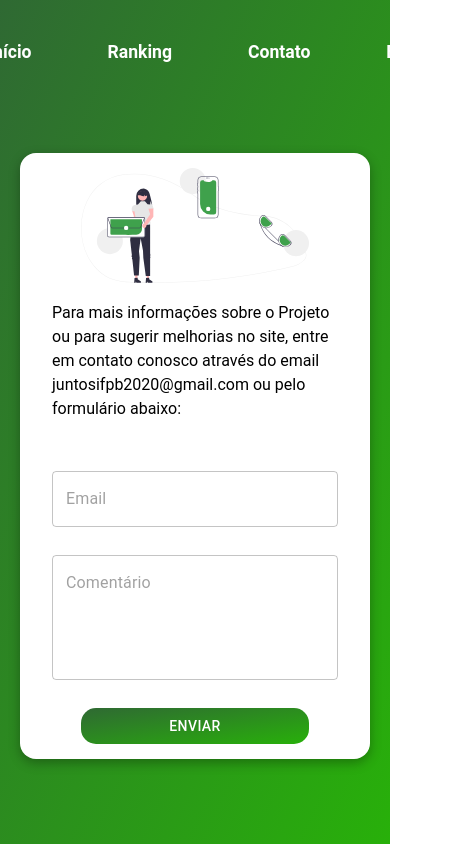
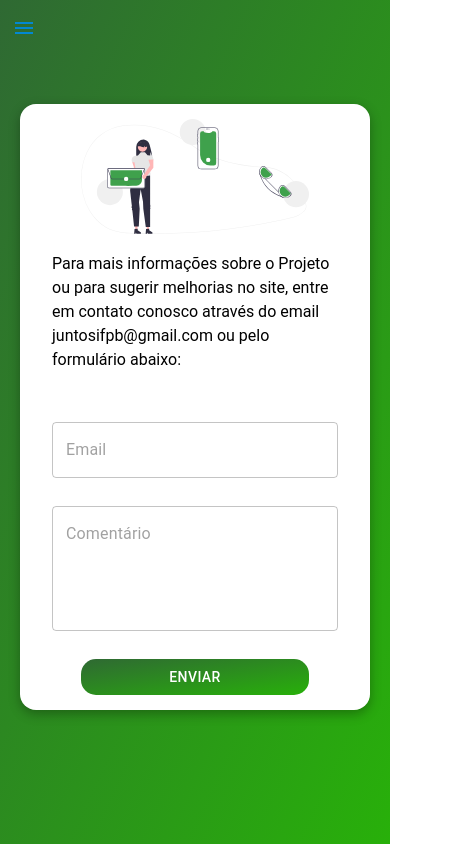
Before and after one commit to caioedlobo/JuntosIFPB, a React (Create React App) app: page /contato in a window 390 px wide. Shown: the whole page, 458 px wide, since content can reach past the window. Built offline with nearby package versions, Linux system fonts and the light colour scheme.

Commit message:
update navbar responsiveness

```diff
--- a/package.json
+++ b/package.json
@@ -30,6 +30,7 @@
     "prepare": "husky install",
     "test:commit": "react-scripts test --watchAll=false --bail --findRelatedTests"
   },
+  "proxy": "http://localhost:3001",
   "eslintConfig": {
     "extends": [
       "react-app",
--- a/src/components/Pages/Contact.js
+++ b/src/components/Pages/Contact.js
@@ -35,12 +35,24 @@ const Contact = () => {
         onSubmit={(e) => {
           e.preventDefault();
 
-          Axios.post("https://localhost:3000/api/contato", {
-            emailData: emailData,
-            descriptionData: descriptionData
-          })
-          .then( (res) => {console.log(res)});
+         /*  Axios({method: "post",
+          url: 'http://localhost:3001/api/contato',
+
+          headers: {'Content-Type' : 'application/json' },
+          body: {"testing": "123"}
+         })
+
+          .then( (res) => {console.log(res)})
+        .catch( (error) =>{
+          console.log(error);
+
+        }) */
+        Axios.post("http://localhost:3001/api/contato", {
+          email: emailData,
+          description: descriptionData
+        })
         }}
+
       >
 
           <Box sx={{textAlign: "center", marginBottom: "15px", backgroundSize: 'contain'}}>
@@ -54,7 +66,7 @@ const Contact = () => {
         <div style={{lineHeight: "1.5" }}>
           Para mais informações sobre o Projeto ou para sugerir melhorias no
           site, entre em contato conosco através do email
-          juntosifpb2020@gmail.com ou pelo formulário abaixo:
+          juntosifpb@gmail.com ou pelo formulário abaixo:
         </div>
         <EmailContactField emailData={getEmailData}/>
         <DescriptionContactField descriptionData={getDescriptionData}/>
--- a/src/components/atoms/Navbar.js
+++ b/src/components/atoms/Navbar.js
@@ -4,15 +4,76 @@ import Box from "@mui/material/Box";
 import classes from "./stylesheet/Navbar.module.css";
 import { Link } from "react-router-dom";
 import { AppBar, Toolbar } from "@mui/material";
+import LayoutUserBar from "../template/LayoutUserBar"
+import IconButton from '@mui/material/IconButton';
+import MenuIcon from '@mui/icons-material/Menu';
+
+import {
+  CardActions,
+  Card,
+  Avatar,
+  Typography,
+  Menu,
+  MenuItem
+} from "@mui/material";
+
+import Drawer from '@mui/material/Drawer';
+import CssBaseline from '@mui/material/CssBaseline';
+import MuiAppBar from '@mui/material/AppBar';
+import List from '@mui/material/List';
+import Divider from '@mui/material/Divider';
+import ChevronLeftIcon from '@mui/icons-material/ChevronLeft';
+import ChevronRightIcon from '@mui/icons-material/ChevronRight';
+import ListItem from '@mui/material/ListItem';
+import ListItemIcon from '@mui/material/ListItemIcon';
+import ListItemText from '@mui/material/ListItemText';
+import InboxIcon from '@mui/icons-material/MoveToInbox';
+import MailIcon from '@mui/icons-material/Mail';
+import { styled, useTheme } from '@mui/material/styles';
 
 const Navbar = (props) => {
+
+  const [anchorEl, setAnchorEl] = React.useState(false);
+
+
+  const openMenu = (event) => {
+    setAnchorEl(event.currentTarget)
+  }
+
+  const handleClose = () => {
+    setAnchorEl(false)
+  }
+
   return (
     <div data-testid="navbar">
-      <AppBar color={props.color} elevation={0} position="static">
+      <AppBar color={props.color} elevation={0} position="static" /* sx={{display:  {sm: "flex", xs: "none"} }} */>
         <Toolbar>
+        <IconButton edge="start" color="info" aria-label="menu" sx={{ mr: 2, display:  {sm: "none", xs: "flex"} }} onClick={openMenu}>
+        <MenuIcon />
+      </IconButton>
+      <Menu anchorEl={anchorEl} keepMounted open={Boolean(anchorEl)} onClose={handleClose}>
+        <MenuItem>
+        <Link to={"/"}>
+          <Typography>Início</Typography>
+        </Link>
+        </MenuItem>
+
+        <MenuItem>
+        <Link to={"/ranking"}>
+          <Typography>Ranking</Typography>
+        </Link>
+        </MenuItem>
+
+        <MenuItem>
+        <Link to={"/contato"}>
+          <Typography>Contato</Typography>
+        </Link>
+        </MenuItem>
+      </Menu>
+
           <Box
             sx={{
-              display: "flex",
+              display: {sm: "flex", xs: "none"},
               justifyContent: "center",
               width: "100vw",
               alignItems: "center",
```
